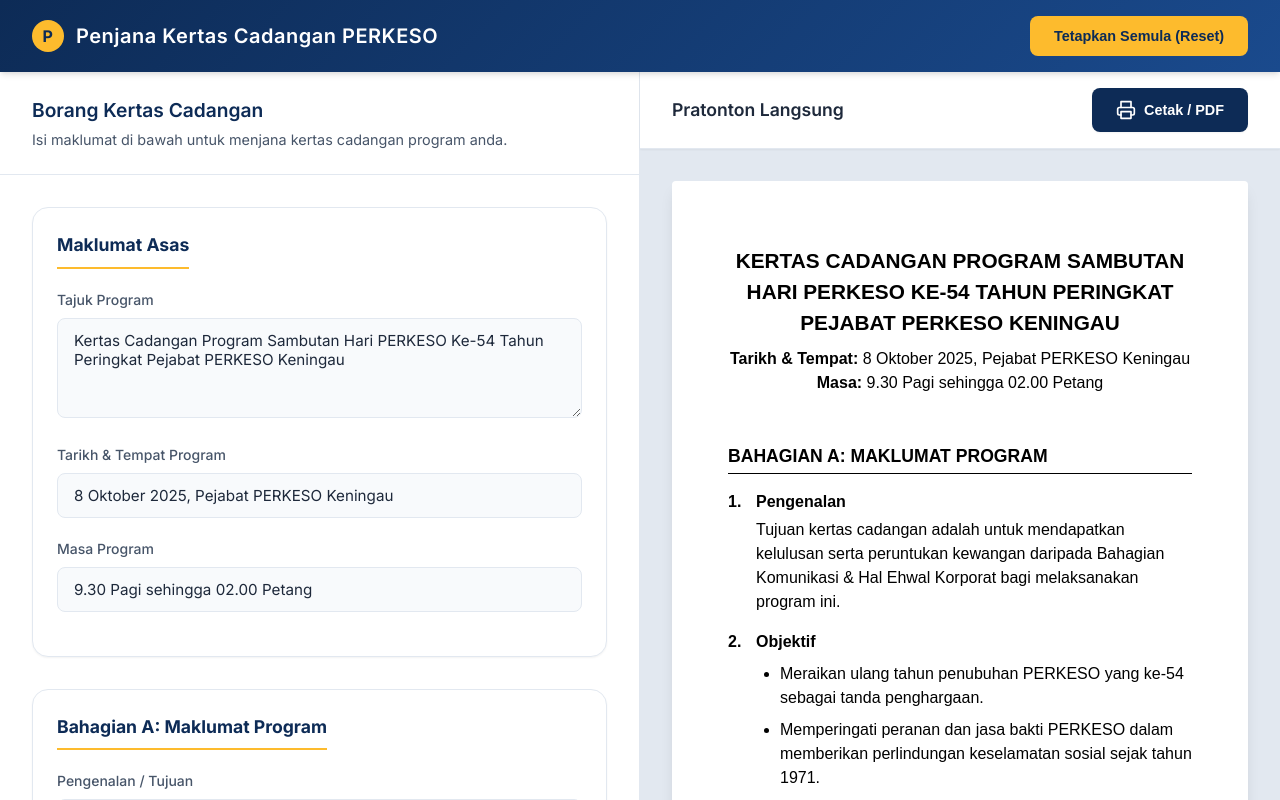
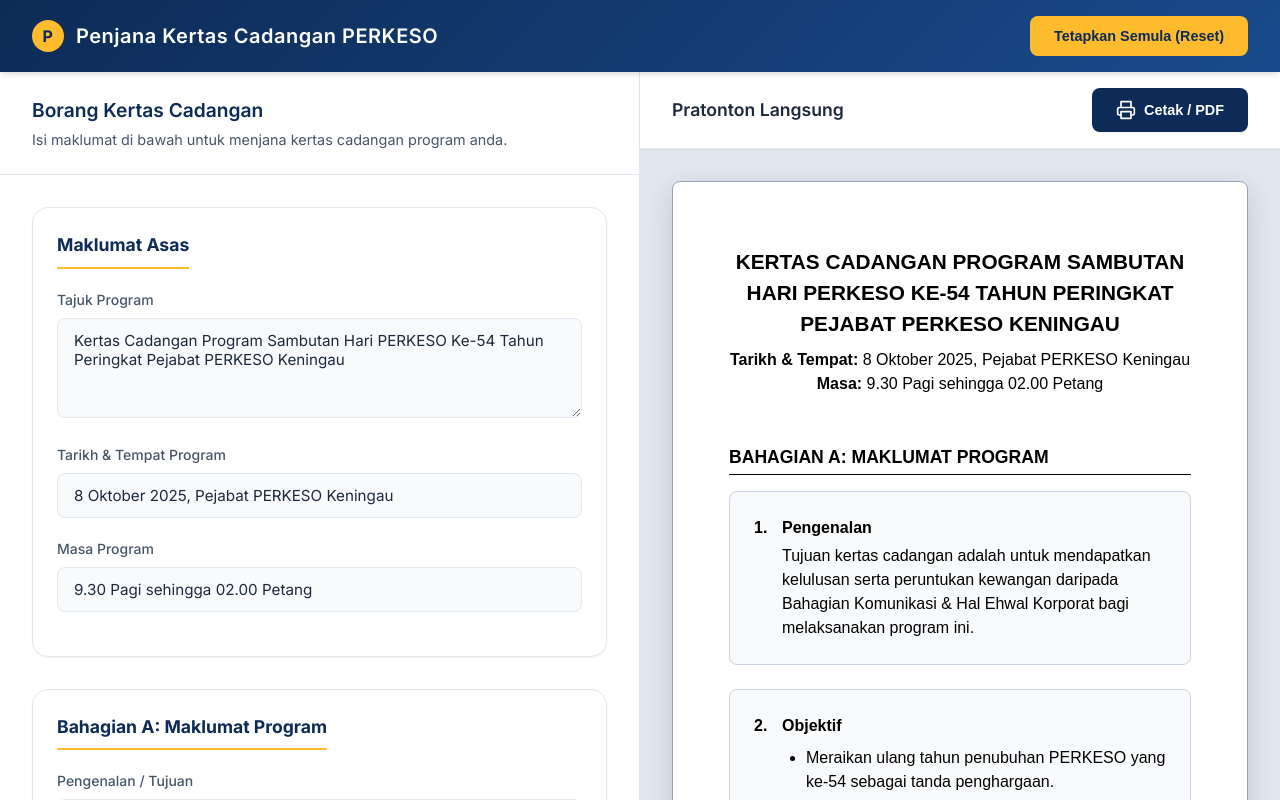
Before and after one commit to kamkikorich/kertas-kerja, a React app in the folder app/: page / in a window 1280 px wide. Built offline with nearby package versions, Linux system fonts and the light colour scheme; the HTML template or start-up script is replaced by a standard one.

Commit message:
Fix UI: Move boxes to individual document items

```diff
--- a/app/src/index.css
+++ b/app/src/index.css
@@ -259,8 +259,9 @@
   max-width: 800px;
   min-height: 1131px; /* A4 aspect ratio approximation */
   padding: 4rem 3.5rem;
-  box-shadow: var(--shadow-lg);
-  border-radius: 4px;
+  box-shadow: 0 8px 30px rgba(0, 0, 0, 0.15);
+  border: 1px solid #94a3b8;
+  border-radius: 8px;
   margin-bottom: 2rem;
   color: black;
   font-family: 'Arial', sans-serif; /* Standard document font */
@@ -293,9 +294,13 @@
 }
 
 .doc-item {
-  margin-bottom: 1rem;
+  margin-bottom: 1.5rem;
   display: flex;
   align-items: flex-start;
+  border: 1px solid #cbd5e1;
+  padding: 1.5rem;
+  border-radius: 8px;
+  background-color: #f8fafc;
 }
 
 .doc-item-num {
@@ -366,12 +371,19 @@
   }
   .document-page {
     box-shadow: none;
+    border: none;
     margin: 0;
     padding: 0;
     max-width: none;
     width: 100%;
     min-height: auto;
   }
+  .doc-item {
+    border: none;
+    padding: 0;
+    background-color: transparent;
+    margin-bottom: 1rem;
+  }
   @page {
     margin: 2cm;
   }
```
